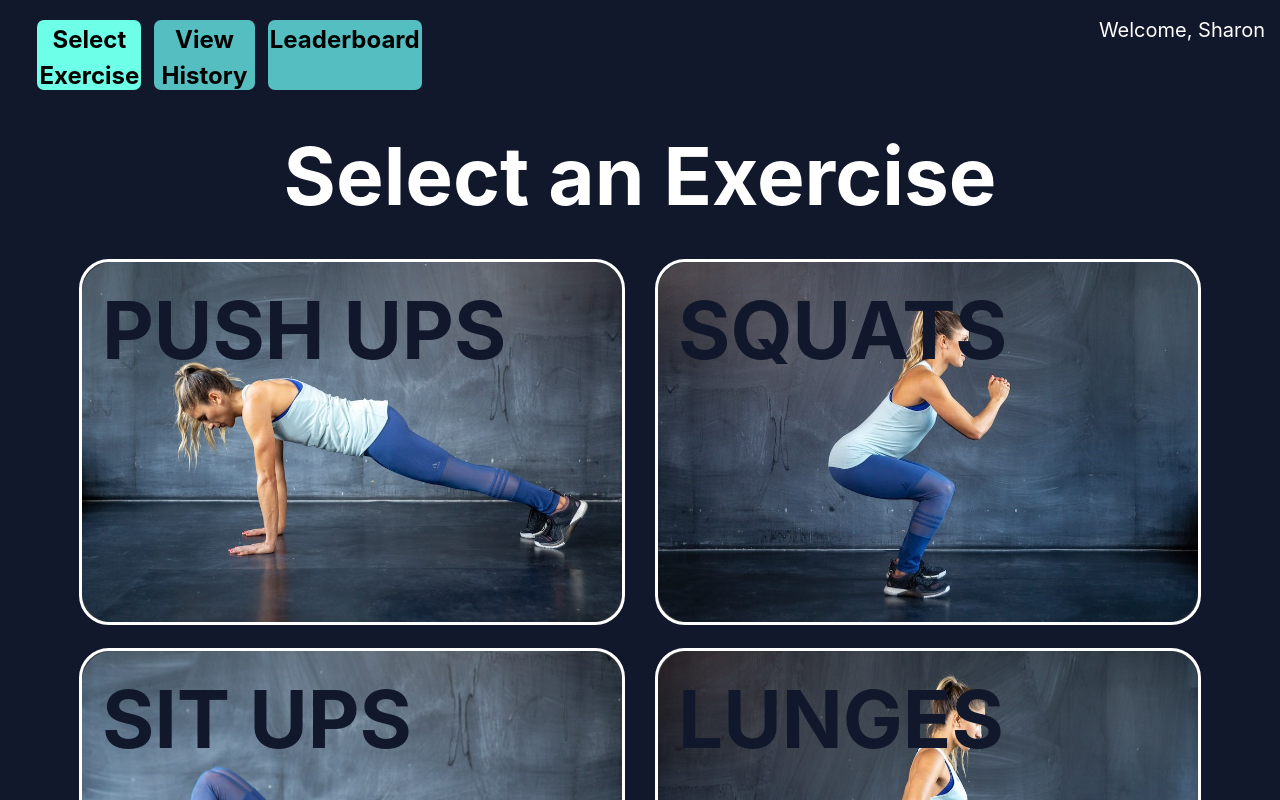
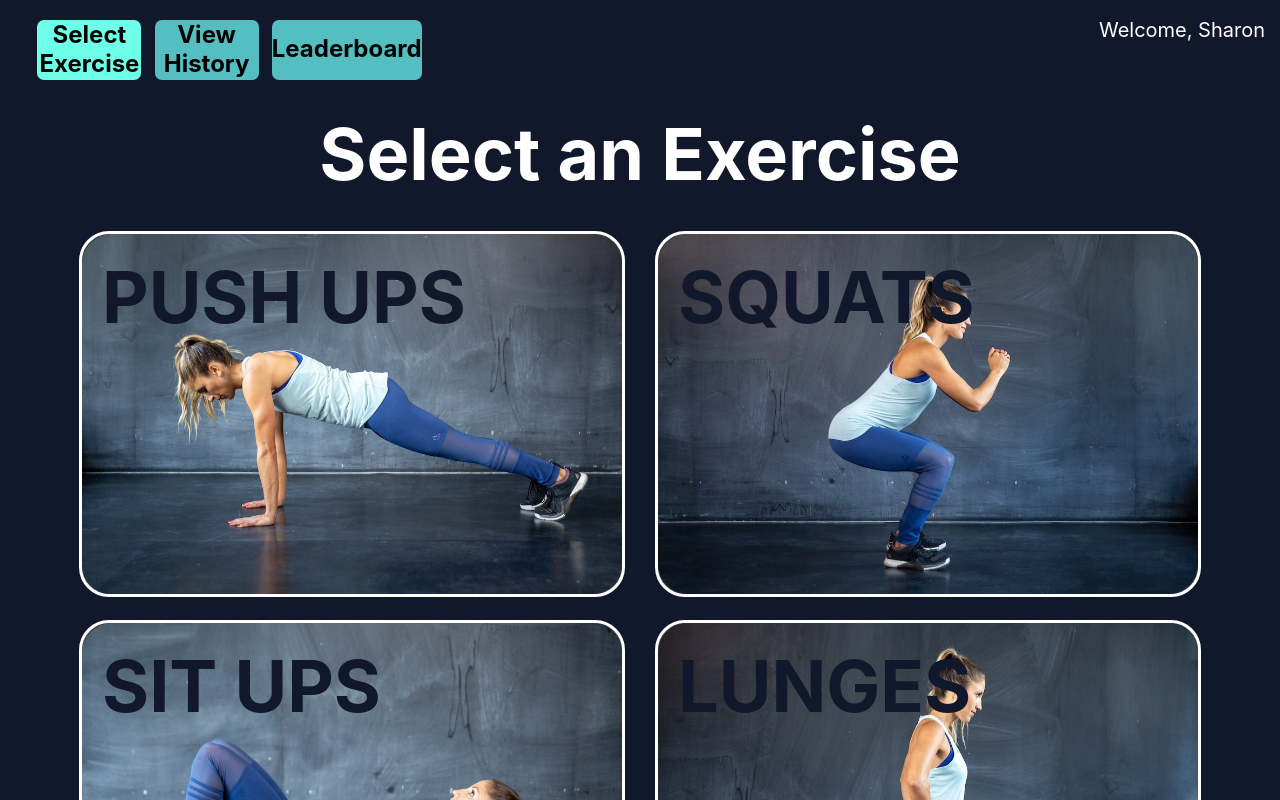
Before and after one commit to LeonSo7/HackTheNorth2020-Fitness-Application, a React (Create React App) app in the folder app/: page / in a window 1280 px wide. Built offline with nearby package versions, Linux system fonts and the light colour scheme.

Commit message:
Fixed CSS UGHHHHHHHHHHHHHHH

```diff
--- a/app/src/components/screens/Home.js
+++ b/app/src/components/screens/Home.js
@@ -20,7 +20,7 @@ class Home extends Component {
   render() {
     return (
       <div className="mainContainer">
-        <Header exercise={this.state.exercise} />
+        <Header leaderBoard={this.state.leaderBoard} exercise={this.state.exercise} history={this.state.history} />
         <div class="titleText">Select an Exercise</div>
         {/* Exercise Cards */}
         <div className="imgContainer">
--- a/app/src/components/ui/Header.js
+++ b/app/src/components/ui/Header.js
@@ -23,16 +23,16 @@ class Header extends Component {
               {
                 (this.state.exercise) ? (
                   <>
-                    <Col style={{ paddingRight: 0, paddingLeft: '1%', marginLeft: '3%' }} > <div className="currentPageButton" >Select Exercise</div></Col>
-                    <Col style={{ paddingRight: 0, paddingLeft: '1%' }} >
-                      <div className="topButtons">
+                    <Col style={{ paddingRight: 0, paddingLeft: '1%', marginLeft: '3%' }} > <h1 className="currentPageButton" >Select Exercise</h1></Col>
+                    <Col style={{ paddingRight: 0, paddingLeft: '1%'}} >
+                      <h1 className="topButtons">
                         <Link to="/history" style={{ textDecoration: 'none', color: 'black' }}>View History</Link>
-                      </div>
+                      </h1>
                     </Col>
                     <Col style={{ paddingRight: 0, paddingLeft: '1%' }} >
-                      <div className="topButtons">
+                      <h1 className="topButtons">
                         <Link to="/leaderboard" style={{ textDecoration: 'none', color: 'black' }}>Leaderboard</Link>
-                      </div>
+                      </h1>
                     </Col>
                     <Col xs lg="8"><div className="welcome" style={{ textAlign: 'right', padding: '15px' }}> Welcome, Sharon </div></Col>
                   </>
@@ -40,33 +40,33 @@ class Header extends Component {
                   :
                   (this.state.history) ? (
                     <>
+                      <Col style={{ paddingRight: 0, paddingLeft: '1%', marginLeft: '3%' }} >
+                        <h1 className="topButtons">
+                          <Link to="/home" style={{ textDecoration: 'none', color: 'black' }}>Select Exercise</Link>
+                        </h1>
+                      </Col>
+                      <Col style={{ paddingRight: 0, paddingLeft: '1%' }} > <h1 className="currentPageButton" onClick={<History />} >View History</h1></Col>
                       <Col style={{ paddingRight: 0, paddingLeft: '1%' }} >
-                        <div className="topButtons">
-                          <Link to="/home" style={{ textDecoration: 'none', color: 'black' }}>Select Exercise</Link>
-                        </div>
-                      </Col>
-                      <Col style={{ paddingRight: 0, paddingLeft: '1%' }} > <div className="currentPageButton" onClick={<History />} >View History</div></Col>
-                      <Col style={{ paddingRight: 0, paddingLeft: '1%' }} >
-                        <div className="topButtons">
+                        <h1 className="topButtons">
                           <Link to="/leaderboard" style={{ textDecoration: 'none', color: 'black' }}>Leaderboard</Link>
-                        </div>
+                        </h1>
                       </Col>
                       <Col xs lg="8"><div className="welcome" style={{ textAlign: 'right', padding: '15px' }}> Welcome, Sharon </div></Col>
                     </>
                   )
                     :
                     <>
-                      <Col style={{ paddingRight: 0, paddingLeft: '1%' }} >
-                        <div className="topButtons">
+                      <Col style={{ paddingRight: 0, paddingLeft: '1%', marginLeft: '3%' }} >
+                        <h1 className="topButtons">
                           <Link to="/home" style={{ textDecoration: 'none', color: 'black' }}>Select Exercise</Link>
-                        </div>
+                        </h1>
                       </Col>
                       <Col style={{ paddingRight: 0, paddingLeft: '1%' }} >
-                        <div className="topButtons">
+                        <h1 className="topButtons">
                           <Link to="/history" style={{ textDecoration: 'none', color: 'black' }}>View History</Link>
-                        </div>
+                        </h1>
                       </Col>
-                      <Col style={{ paddingRight: 0, paddingLeft: '1%' }}><div className="currentPageButton">Leaderboard</div></Col>
+                      <Col style={{ paddingRight: 0, paddingLeft: '1%' }}><h1 className="currentPageButton">Leaderboard</h1></Col>
                       <Col xs lg="8"><div className="welcome" style={{ textAlign: 'right', padding: '15px' }}> Welcome, Sharon </div></Col>
                     </>
               }
--- a/app/src/styles/Header.css
+++ b/app/src/styles/Header.css
@@ -16,13 +16,18 @@ text-align: center;
   border-radius: 7px;
   font-weight: bold;
   margin: 20px auto;
-  padding: 2px;
+  padding: 1% 5%;
   margin-right: 0;
   height: 60%;
   width: 100%;
   text-align: center;
   font-size: 24px;
-  color: black !important;
+  color: black;
+  display: -ms-flexbox;
+  display: -webkit-flex;
+  display: flex;
+  justify-content: center;
+  align-items: center;
 }
 
 .currentPageButton {
@@ -30,13 +35,18 @@ text-align: center;
   border-radius: 7px;
   font-weight: bold;
   margin: 20px auto;
-  padding: 2px;
+  padding: 1% 5%;
   margin-right: 0;
   height: 60%;
   width: 100%;
   text-align: center;
   font-size: 24px;
   color: black;
+  display: -ms-flexbox;
+  display: -webkit-flex;
+  display: flex;
+  justify-content: center;
+  align-items: center;
 }
 
 .welcome {
--- a/app/src/styles/Home.css
+++ b/app/src/styles/Home.css
@@ -23,7 +23,7 @@ body {
 
 .cardTxt {
   color: #12182B !important;
-  font-size: 80px !important;
+  font-size: 72px !important;
   font-weight: bold !important;
 }
 
@@ -35,7 +35,6 @@ body {
 .startBtn {
   background-color: #fff;
   width: 175px;
-  height: 70px;
   margin-left:auto;
   margin-right:auto;
   color: #12182B;
@@ -52,7 +51,12 @@ body {
   background-color: #12182B;
 }
 
+.startBtnTxt{
+  padding: 5%;
+  text-align: center;
+}
+
 .titleText {
   color: #ffffff;
-  font-size: 80px !important;
+  font-size: 72px !important;
 }
```
Also changed, not shown: app/src/components/ui/ExerciseInfoSection.js (+32 -34 lines).
